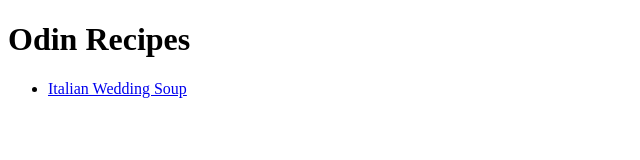
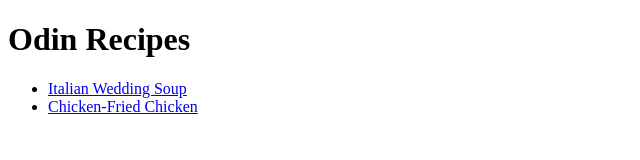
Before and after one commit to VinEdw/odin-recipes, a plain HTML site: page index.html in a window 1280 px wide. Shown: the whole page, without its empty margins (0-640 px from the left). Drawn offline with Linux system fonts and the light colour scheme.

Commit message:
Link to chicken-fried chicken recipe

```diff
--- a/index.html
+++ b/index.html
@@ -10,6 +10,7 @@
     <h1>Odin Recipes</h1>
     <ul>
       <li><a href="./recipes/italian-wedding-soup.html">Italian Wedding Soup</a></li>
+      <li><a href="./recipes/chicken-fried-chicken.html">Chicken-Fried Chicken</a></li>
     </ul>
   </body>
 </html>
```
